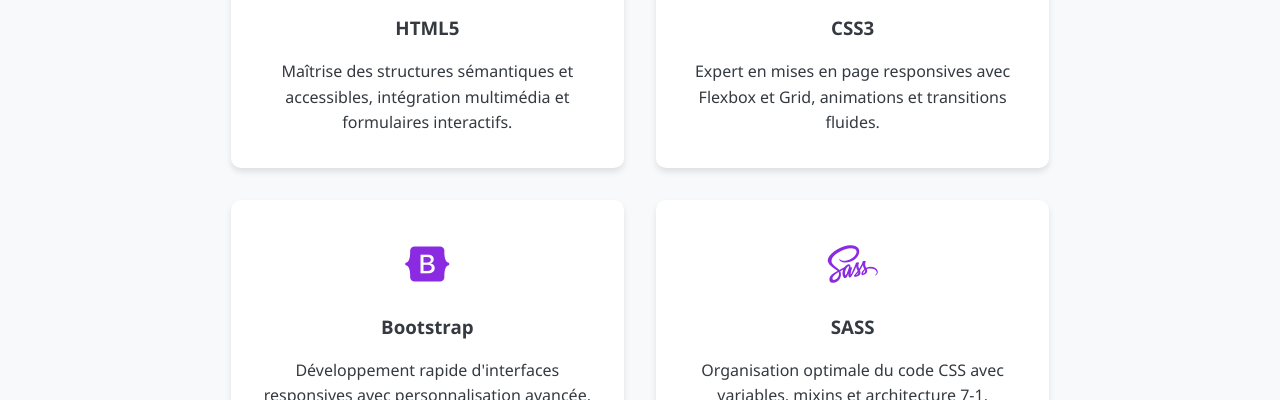
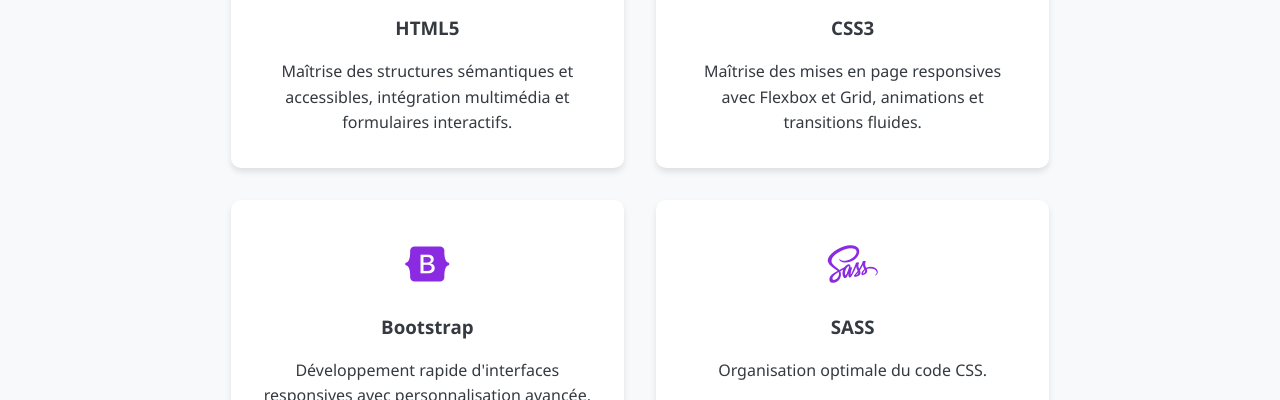
Before and after one commit to Baptisteby/baptisteby.github.io, a plain HTML site: page competences.html in a window 1280 px wide. Shown: the part 400-800 px from the top of the page. Drawn offline with Linux system fonts and the light colour scheme.

Commit message:
change html

```diff
--- a/competences.html
+++ b/competences.html
@@ -53,7 +53,8 @@
                             <i class="fab fa-css3-alt"></i>
                         </div>
                         <h3>CSS3</h3>
-                        <p>Expert en mises en page responsives avec Flexbox et Grid, animations et transitions fluides.
+                        <p>Maîtrise des mises en page responsives avec Flexbox et Grid, animations et transitions
+                            fluides.
                         </p>
                     </div>
 
@@ -70,7 +71,7 @@
                             <i class="fab fa-sass"></i>
                         </div>
                         <h3>SASS</h3>
-                        <p>Organisation optimale du code CSS avec variables, mixins et architecture 7-1.</p>
+                        <p>Organisation optimale du code CSS.</p>
                     </div>
 
                     <div class="skill-card">
```
